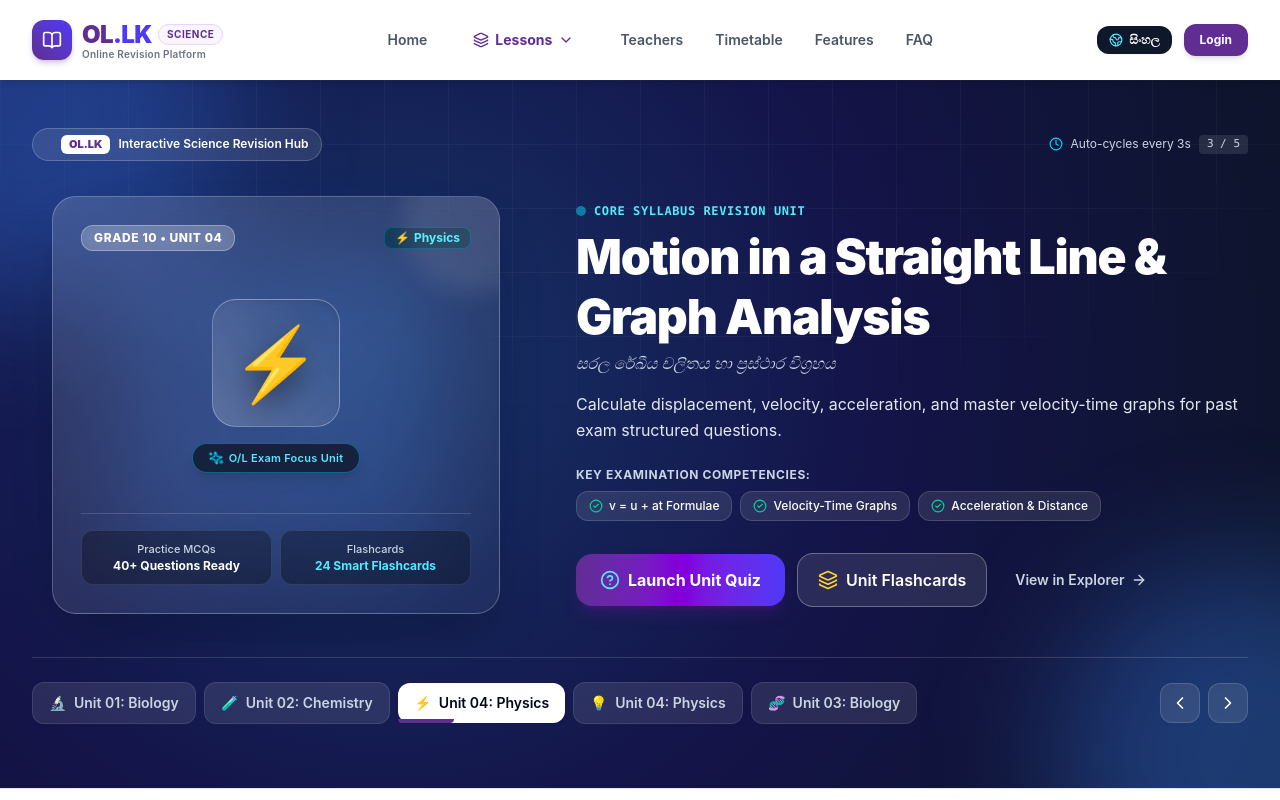
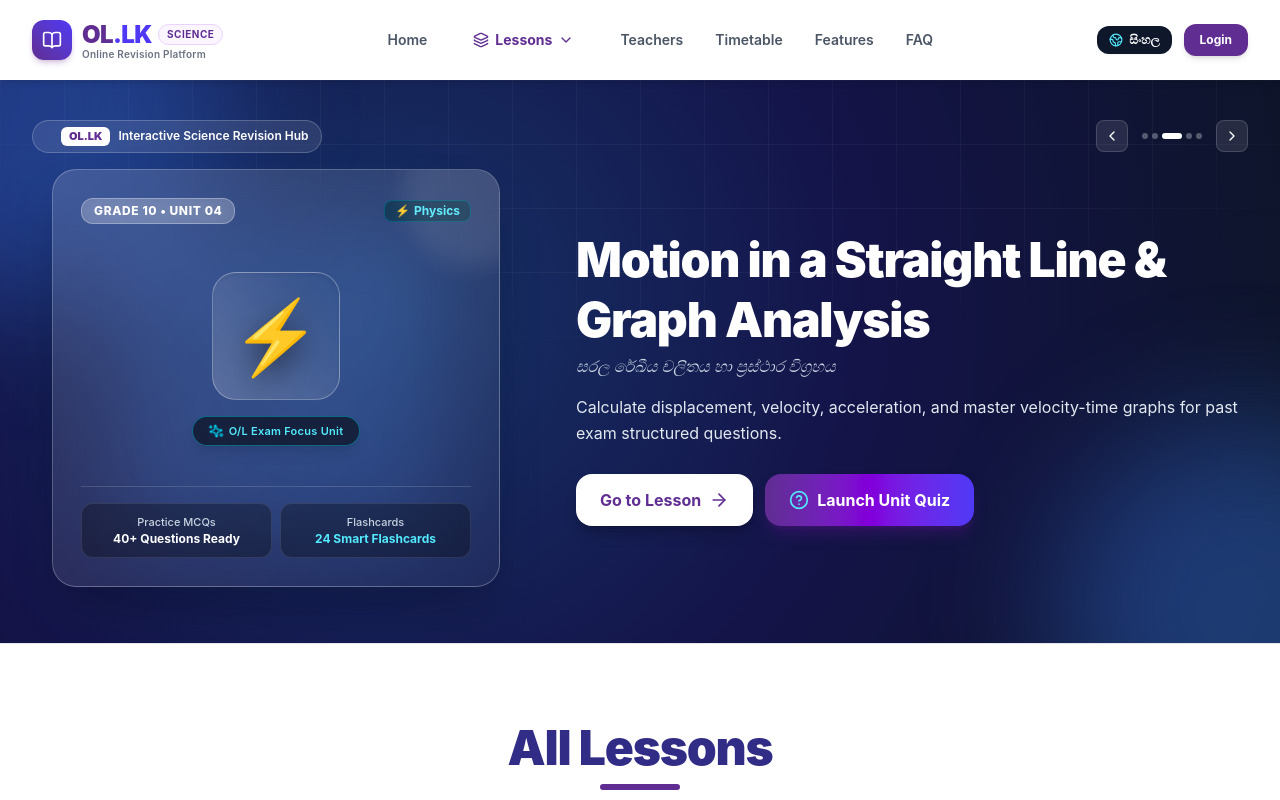
Before and after one commit to Sithum20041129/OLRevisionhubScience, a React (Vite) app: page / in a window 1280 px wide. Shown: the top 800 px of the page. Built offline with nearby package versions, Linux system fonts and the light colour scheme.

Commit message:
Remove competencies and timer badge from hero, remove flashcard buttons, add Go to Lesson buttons

```diff
--- a/src/App.jsx
+++ b/src/App.jsx
@@ -62,7 +62,6 @@ function RevisionHubContent() {
       {/* 2. Auto-Changing Horizontally Paging Tabs Hero Section (3-second cycle) */}
       <HeroCarousel
         onOpenQuiz={(u) => setActiveQuizUnit(u)}
-        onOpenFlashcards={(u) => setActiveFlashcardUnit(u)}
         allUnits={unitsData}
       />
 
@@ -78,8 +77,8 @@ function RevisionHubContent() {
             <div className="w-20 h-1.5 bg-[#602d92] mx-auto rounded-full mb-3"></div>
             <p className="text-sm sm:text-base text-gray-600 max-w-2xl mx-auto leading-relaxed">
               {language === 'en'
-                ? 'Explore all Grade 10 & 11 Science lessons at once. Select any lesson card to practice unit quizzes or review active-recall flashcards.'
-                : '10 සහ 11 ශ්‍රේණිවල සියලුම විද්‍යාව පාඩම් මෙතැනින් එකවර බලන්න. ප්‍රශ්නාවලි සහ Flashcards සඳහා අදාළ පාඩමේ කාඩ්පත තෝරන්න.'}
+                ? 'Explore all Grade 10 & 11 Science lessons at once. Select any lesson card to practice unit quizzes.'
+                : '10 සහ 11 ශ්‍රේණිවල සියලුම විද්‍යාව පාඩම් මෙතැනින් එකවර බලන්න. ප්‍රශ්නාවලි සහ පසුගිය විභාග ගැටලු සඳහා අදාළ පාඩමේ කාඩ්පත තෝරන්න.'}
             </p>
           </div>
 
@@ -102,7 +101,6 @@ function RevisionHubContent() {
                   key={unit.id}
                   unit={unit}
                   onOpenQuiz={(u) => setActiveQuizUnit(u)}
-                  onOpenFlashcards={(u) => setActiveFlashcardUnit(u)}
                 />
               ))}
             </div>
--- a/src/components/HeroCarousel.jsx
+++ b/src/components/HeroCarousel.jsx
@@ -1,6 +1,6 @@
 import React, { useState, useEffect, useRef } from 'react';
 import { useLanguage } from '../context/useLanguage';
-import { HelpCircle, Layers, ArrowRight, ChevronLeft, ChevronRight, Sparkles, Clock, CheckCircle2 } from 'lucide-react';
+import { HelpCircle, ArrowRight, ChevronLeft, ChevronRight, Sparkles } from 'lucide-react';
 
 const featuredHeroUnits = [
   {
@@ -20,8 +20,7 @@ const featuredHeroUnits = [
     fgEmoji: "🔬",
     bgPattern: "radial-gradient(circle at 30% 40%, rgba(16, 185, 129, 0.4) 0%, rgba(13, 148, 136, 0.2) 50%, rgba(15, 23, 42, 0.95) 100%)",
     statQuestions: "45+ Questions Ready",
-    statCards: "28 Smart Flashcards",
-    keyConcepts: ["Cell Organelles (සෛල ඉන්ද්‍රියිකා)", "Mitochondria & ATP", "Living Characteristics"]
+    statCards: "28 Smart Flashcards"
   },
   {
     id: "g10-u2",
@@ -40,8 +39,7 @@ const featuredHeroUnits = [
     fgEmoji: "🧪",
     bgPattern: "radial-gradient(circle at 30% 40%, rgba(245, 158, 11, 0.4) 0%, rgba(96, 45, 146, 0.3) 50%, rgba(15, 23, 42, 0.95) 100%)",
     statQuestions: "50+ Questions Ready",
-    statCards: "32 Smart Flashcards",
-    keyConcepts: ["Electron Shells (2,8,8)", "Electronegativity Trends", "Isotopes & Atomic Mass"]
+    statCards: "32 Smart Flashcards"
   },
   {
     id: "g10-u4",
@@ -60,8 +58,7 @@ const featuredHeroUnits = [
     fgEmoji: "⚡",
     bgPattern: "radial-gradient(circle at 30% 40%, rgba(59, 130, 246, 0.4) 0%, rgba(67, 56, 202, 0.3) 50%, rgba(15, 23, 42, 0.95) 100%)",
     statQuestions: "40+ Questions Ready",
-    statCards: "24 Smart Flashcards",
-    keyConcepts: ["v = u + at Formulae", "Velocity-Time Graphs", "Acceleration & Distance"]
+    statCards: "24 Smart Flashcards"
   },
   {
     id: "g11-u4",
@@ -80,8 +77,7 @@ const featuredHeroUnits = [
     fgEmoji: "💡",
     bgPattern: "radial-gradient(circle at 30% 40%, rgba(139, 92, 246, 0.4) 0%, rgba(96, 45, 146, 0.3) 50%, rgba(15, 23, 42, 0.95) 100%)",
     statQuestions: "42+ Questions Ready",
-    statCards: "26 Smart Flashcards",
-    keyConcepts: ["Ohm's Law (V = IR)", "Series & Parallel Circuits", "Electrical Energy (kWh)"]
+    statCards: "26 Smart Flashcards"
   },
   {
     id: "g11-u3",
@@ -100,12 +96,11 @@ const featuredHeroUnits = [
     fgEmoji: "🧬",
     bgPattern: "radial-gradient(circle at 30% 40%, rgba(20, 184, 166, 0.4) 0%, rgba(5, 150, 105, 0.3) 50%, rgba(15, 23, 42, 0.95) 100%)",
     statQuestions: "38+ Questions Ready",
-    statCards: "22 Smart Flashcards",
-    keyConcepts: ["Mendel's First Law", "Punnett Squares 3:1", "DNA & Chromosomes"]
+    statCards: "22 Smart Flashcards"
   }
 ];
 
-export default function HeroCarousel({ onOpenQuiz, onOpenFlashcards, allUnits }) {
+export default function HeroCarousel({ onOpenQuiz, allUnits }) {
   const { language } = useLanguage();
   const [currentIndex, setCurrentIndex] = useState(0);
   const [isPaused, setIsPaused] = useState(false);
@@ -115,7 +110,7 @@ export default function HeroCarousel({ onOpenQuiz, onOpenFlashcards, allUnits })
   const totalTabs = featuredHeroUnits.length;
   const currentUnit = featuredHeroUnits[currentIndex];
 
-  // Match current unit with allUnits to pass the full object to Quiz & Flashcard modals
+  // Match current unit with allUnits to pass the full object to Quiz modal
   const fullUnitObject = allUnits.find(u => u.id === currentUnit.id) || allUnits[0];
 
   // Auto-advance tabs every 3 seconds (3000ms)
@@ -139,8 +134,19 @@ export default function HeroCarousel({ onOpenQuiz, onOpenFlashcards, allUnits })
     setCurrentIndex((prev) => (prev + 1) % totalTabs);
   };
 
-  const handleSelectTab = (idx) => {
-    setCurrentIndex(idx);
+  // Scroll directly to the lesson card below and highlight it
+  const handleGoToLesson = () => {
+    const el = document.getElementById(`lesson-${currentUnit.id}`);
+    if (el) {
+      el.scrollIntoView({ behavior: 'smooth', block: 'center' });
+      el.classList.add('ring-4', 'ring-[#602d92]', 'shadow-2xl');
+      setTimeout(() => {
+        el.classList.remove('ring-4', 'ring-[#602d92]', 'shadow-2xl');
+      }, 2200);
+    } else {
+      const sec = document.getElementById('units');
+      if (sec) sec.scrollIntoView({ behavior: 'smooth' });
+    }
   };
 
   return (
@@ -166,27 +172,49 @@ export default function HeroCarousel({ onOpenQuiz, onOpenFlashcards, allUnits })
         style={{ background: currentUnit.glowColor }}
       />
 
-      <div className="relative max-w-7xl mx-auto px-4 sm:px-6 lg:px-8 pt-8 pb-12 sm:pt-12 sm:pb-16 z-10">
+      <div className="relative max-w-7xl mx-auto px-4 sm:px-6 lg:px-8 pt-8 pb-10 sm:pt-10 sm:pb-14 z-10">
 
-        {/* Top Header Badge */}
-        <div className="flex items-center justify-between gap-4 mb-6">
+        {/* Top Header Badge & Navigation Arrows */}
+        <div className="flex items-center justify-between gap-4 mb-4">
           <div className="inline-flex items-center gap-2 px-3 py-1.5 rounded-full bg-white/10 backdrop-blur-md border border-white/20 text-white text-xs font-semibold">
             <span className="w-2 h-2 rounded-full bg-emerald-400 animate-ping" />
             <span className="text-[#602d92] font-black bg-white px-2 py-0.5 rounded-md text-[11px]">OL.LK</span>
             <span>{isSinhala ? 'විද්‍යාව පාඩම් මාලා පුනරීක්ෂණය' : 'Interactive Science Revision Hub'}</span>
           </div>
 
-          <div className="flex items-center gap-2 text-xs text-slate-300">
-            <Clock className="w-3.5 h-3.5 text-cyan-400" />
-            <span className="hidden sm:inline">Auto-cycles every 3s</span>
-            <span className="px-2 py-0.5 rounded bg-white/10 text-[11px] font-mono">
-              {currentIndex + 1} / {totalTabs}
-            </span>
+          {/* Minimal Slide Controls */}
+          <div className="flex items-center gap-1.5">
+            <button
+              onClick={handlePrev}
+              aria-label="Previous Slide"
+              className="w-8 h-8 rounded-lg bg-white/10 hover:bg-white/20 border border-white/15 text-white flex items-center justify-center transition cursor-pointer"
+            >
+              <ChevronLeft className="w-4 h-4" />
+            </button>
+            <div className="flex items-center gap-1 px-2">
+              {featuredHeroUnits.map((_, idx) => (
+                <button
+                  key={idx}
+                  onClick={() => setCurrentIndex(idx)}
+                  className={`h-1.5 rounded-full transition-all cursor-pointer ${
+                    currentIndex === idx ? 'w-5 bg-white' : 'w-1.5 bg-white/30 hover:bg-white/50'
+                  }`}
+                  aria-label={`Go to slide ${idx + 1}`}
+                />
+              ))}
+            </div>
+            <button
+              onClick={handleNext}
+              aria-label="Next Slide"
+              className="w-8 h-8 rounded-lg bg-white/10 hover:bg-white/20 border border-white/15 text-white flex items-center justify-center transition cursor-pointer"
+            >
+              <ChevronRight className="w-4 h-4" />
+            </button>
           </div>
         </div>
 
         {/* Main Unit Card Slide Grid */}
-        <div className="grid grid-cols-1 lg:grid-cols-12 gap-8 items-center min-h-[440px]">
+        <div className="grid grid-cols-1 lg:grid-cols-12 gap-8 items-center min-h-[400px]">
 
           {/* LEFT HAND SIDE: FOREGROUND & BACKGROUND VISUAL COMPOSITION TO ELIMINATE LONELINESS */}
           <div className="lg:col-span-5 relative flex items-center justify-center">
@@ -245,18 +273,11 @@ export default function HeroCarousel({ onOpenQuiz, onOpenFlashcards, allUnits })
 
           </div>
 
-          {/* RIGHT HAND SIDE: UNIT DETAILS, KEY CONCEPTS & DIRECT ACTION BUTTONS */}
+          {/* RIGHT HAND SIDE: UNIT DETAILS & DIRECT ACTION BUTTONS */}
           <div className="lg:col-span-7 flex flex-col justify-center space-y-5 lg:pl-6 text-left">
 
             {/* Title & Subtitle */}
             <div>
-              <div className="flex items-center gap-2 mb-2">
-                <span className="w-2.5 h-2.5 rounded-full bg-cyan-400 animate-pulse" />
-                <span className="text-xs font-bold text-cyan-300 tracking-wider uppercase font-mono">
-                  {isSinhala ? 'විෂය නිර්දේශයේ ප්‍රධාන පාඩම' : 'Core Syllabus Revision Unit'}
-                </span>
-              </div>
-
               <h1 className="text-2xl sm:text-4xl lg:text-5xl font-black text-white tracking-tight leading-tight transition-all duration-300">
                 {isSinhala ? currentUnit.titleSi : currentUnit.titleEn}
               </h1>
@@ -270,28 +291,19 @@ export default function HeroCarousel({ onOpenQuiz, onOpenFlashcards, allUnits })
               </p>
             </div>
 
-            {/* Key Focus Concepts */}
-            <div className="space-y-2 pt-1">
-              <p className="text-xs font-bold uppercase tracking-wider text-slate-300">
-                {isSinhala ? 'ප්‍රධාන විභාග සංකල්ප:' : 'Key Examination Competencies:'}
-              </p>
-              <div className="flex flex-wrap gap-2">
-                {currentUnit.keyConcepts.map((concept, idx) => (
-                  <span
-                    key={idx}
-                    className="inline-flex items-center gap-1.5 px-3 py-1.5 rounded-xl bg-white/10 hover:bg-white/15 border border-white/15 text-xs text-white font-medium backdrop-blur-xs transition"
-                  >
-                    <CheckCircle2 className="w-3.5 h-3.5 text-emerald-400" />
-                    <span>{concept}</span>
-                  </span>
-                ))}
-              </div>
-            </div>
+            {/* DIRECT ACTION BUTTONS: GO TO LESSON & LAUNCH QUIZ */}
+            <div className="pt-2 flex flex-wrap items-center gap-3">
 
-            {/* DIRECT ACTION BUTTONS TO NAVIGATE SECTIONS OF THIS UNIT */}
-            <div className="pt-3 flex flex-wrap items-center gap-3">
+              {/* Button 1: Go to Lesson */}
+              <button
+                onClick={handleGoToLesson}
+                className="px-6 py-3.5 rounded-2xl bg-white hover:bg-slate-100 text-[#602d92] font-bold text-sm sm:text-base shadow-lg shadow-black/20 flex items-center gap-2 transform hover:-translate-y-0.5 active:translate-y-0 transition cursor-pointer"
+              >
+                <span>{isSinhala ? 'පාඩමට යන්න' : 'Go to Lesson'}</span>
+                <ArrowRight className="w-5 h-5 text-[#602d92]" />
+              </button>
 
-              {/* Button 1: Launch Unit Quiz */}
+              {/* Button 2: Launch Unit Quiz */}
               <button
                 onClick={() => onOpenQuiz(fullUnitObject)}
                 className="px-6 py-3.5 rounded-2xl bg-gradient-to-r from-[#602d92] via-purple-700 to-indigo-600 hover:from-purple-800 hover:to-indigo-700 text-white font-bold text-sm sm:text-base shadow-lg shadow-purple-900/40 hover:shadow-purple-700/60 flex items-center gap-2 transform hover:-translate-y-0.5 active:translate-y-0 transition cursor-pointer"
@@ -300,84 +312,12 @@ export default function HeroCarousel({ onOpenQuiz, onOpenFlashcards, allUnits })
                 <span>{isSinhala ? 'ප්‍රශ්නාවලිය ආරම්භ කරන්න' : 'Launch Unit Quiz'}</span>
               </button>
 
-              {/* Button 2: Review Flashcards */}
-              <button
-                onClick={() => onOpenFlashcards(fullUnitObject)}
-                className="px-5 py-3.5 rounded-2xl bg-white/10 hover:bg-white/20 border border-white/30 text-white font-semibold text-sm sm:text-base backdrop-blur-md flex items-center gap-2 transform hover:-translate-y-0.5 active:translate-y-0 transition cursor-pointer"
-              >
-                <Layers className="w-5 h-5 text-amber-300" />
-                <span>{isSinhala ? 'මතක කාඩ්පත් (Flashcards)' : 'Unit Flashcards'}</span>
-              </button>
-
-              {/* Button 3: Jump to Unit in All Units Grid */}
-              <a
-                href="#units"
-                className="px-4 py-3.5 rounded-2xl text-slate-300 hover:text-white font-semibold text-xs sm:text-sm flex items-center gap-1.5 transition"
-              >
-                <span>{isSinhala ? 'සියලු පාඩම් බලන්න' : 'View in Explorer'}</span>
-                <ArrowRight className="w-4 h-4" />
-              </a>
-
             </div>
 
           </div>
 
         </div>
 
-        {/* HORIZONTAL PAGING TABS WITH 3-SECOND TIMER BAR */}
-        <div className="mt-8 pt-6 border-t border-white/15">
-          <div className="flex flex-col sm:flex-row sm:items-center justify-between gap-4">
-
-            {/* Horizontal Tabs / Pills */}
-            <div className="flex items-center gap-2 overflow-x-auto pb-2 sm:pb-0 scrollbar-none w-full sm:w-auto">
-              {featuredHeroUnits.map((unit, idx) => {
-                const isActive = currentIndex === idx;
-                return (
-                  <button
-                    key={unit.id}
-                    onClick={() => handleSelectTab(idx)}
-                    className={`relative px-4 py-2.5 rounded-xl text-xs sm:text-sm font-semibold transition-all duration-300 flex items-center gap-2 shrink-0 cursor-pointer ${
-                      isActive
-                        ? 'bg-white text-slate-950 shadow-md font-bold'
-                        : 'bg-white/10 hover:bg-white/15 text-slate-300 hover:text-white border border-white/10'
-                    }`}
-                  >
-                    <span>{unit.fgEmoji}</span>
-                    <span>
-                      {isSinhala ? `පාඩම 0${unit.unitNumber}` : `Unit 0${unit.unitNumber}`}: {isSinhala ? unit.disciplineSi : unit.disciplineEn}
-                    </span>
-
-                    {/* Animated 3-second progress line when active */}
-                    {isActive && (
-                      <span className="absolute bottom-0 left-0 h-1 bg-[#602d92] rounded-b-xl w-full animate-[progress_3s_linear_infinite]" />
-                    )}
-                  </button>
-                );
-              })}
-            </div>
-
-            {/* Manual Next / Prev Navigation Controls */}
-            <div className="flex items-center justify-end gap-2 shrink-0">
-              <button
-                onClick={handlePrev}
-                aria-label="Previous Slide"
-                className="w-10 h-10 rounded-xl bg-white/10 hover:bg-white/20 border border-white/15 text-white flex items-center justify-center transition cursor-pointer"
-              >
-                <ChevronLeft className="w-5 h-5" />
-              </button>
-
-              <button
-                onClick={handleNext}
-                aria-label="Next Slide"
-                className="w-10 h-10 rounded-xl bg-white/10 hover:bg-white/20 border border-white/15 text-white flex items-center justify-center transition cursor-pointer"
-              >
-                <ChevronRight className="w-5 h-5" />
-              </button>
-            </div>
-
-          </div>
-        </div>
-
       </div>
     </div>
   );
```
Also changed, not shown: src/components/UnitCard.jsx (+12 -12 lines).
